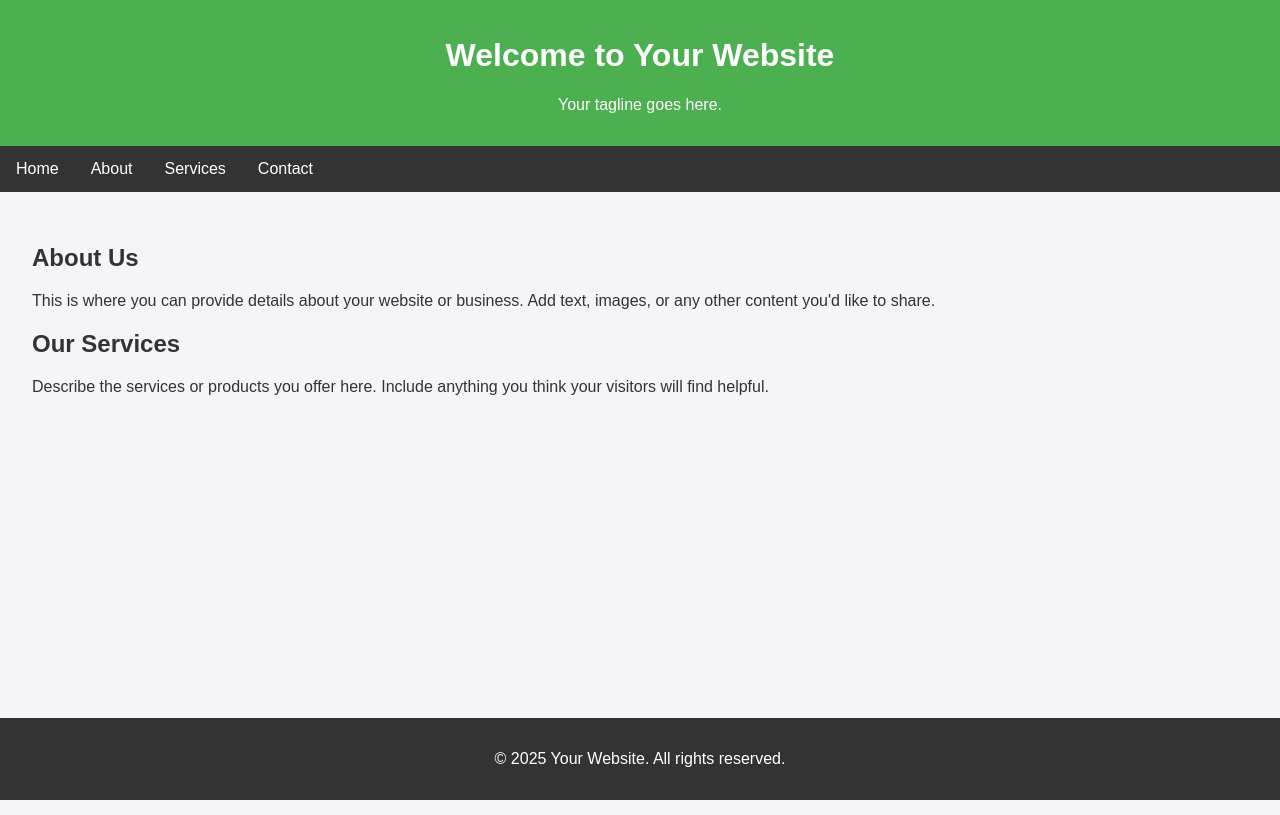
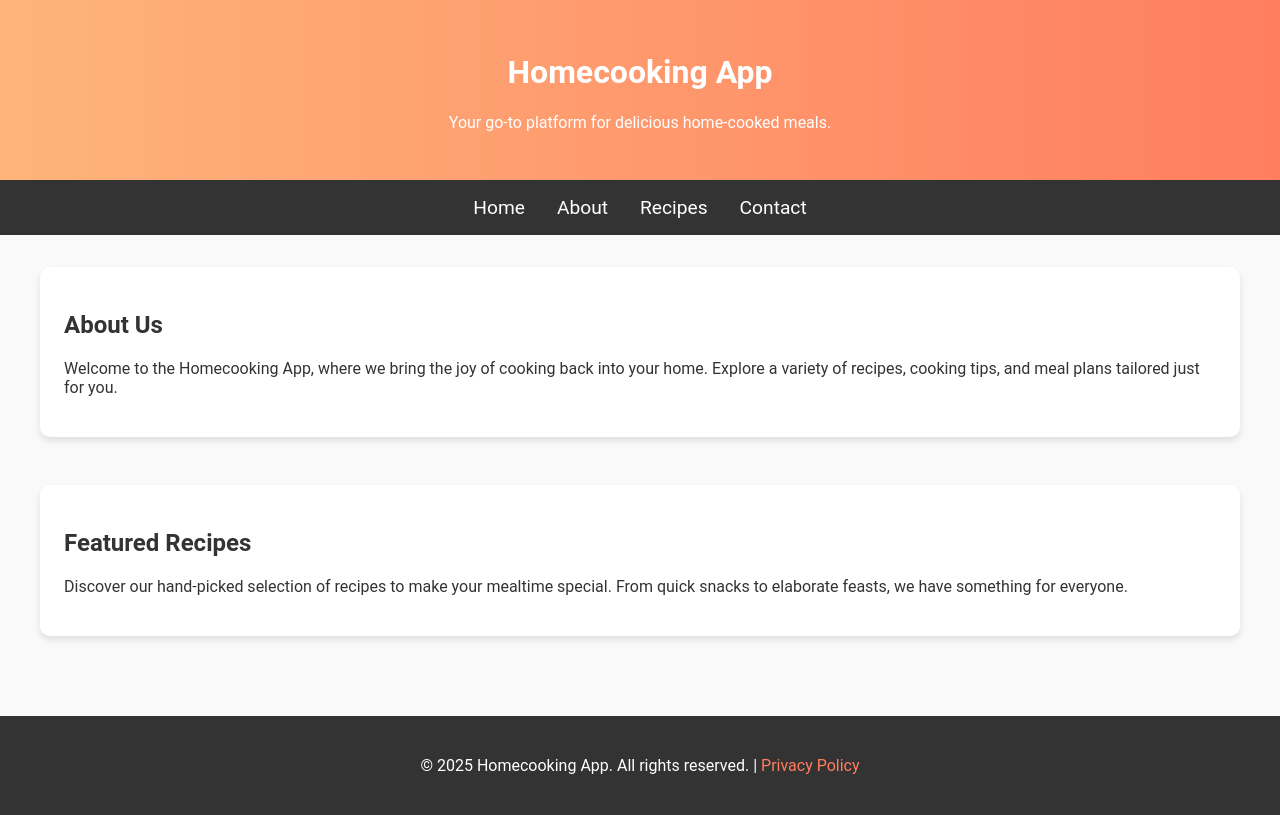
Before and after one commit to bbergerson/homecooking, a plain HTML site: page index.html in a window 1280 px wide. Drawn offline with Linux system fonts and the light colour scheme.

Commit message:
Update index.html

```diff
--- a/index.html
+++ b/index.html
@@ -3,77 +3,107 @@
 <head>
     <meta charset="UTF-8">
     <meta name="viewport" content="width=device-width, initial-scale=1.0">
-    <title>Your Website</title>
+    <title>Homecooking App</title>
     <style>
         body {
-            font-family: Arial, sans-serif;
+            font-family: 'Roboto', sans-serif;
             margin: 0;
             padding: 0;
-            background-color: #f4f4f9;
+            background-color: #f9f9f9;
             color: #333;
         }
         header {
-            background-color: #4CAF50;
+            background: linear-gradient(90deg, #ff7e5f, #feb47b);
             color: white;
-            padding: 1rem 2rem;
+            padding: 2rem;
             text-align: center;
+            transition: all 0.3s ease-in-out;
+        }
+        header:hover {
+            background: linear-gradient(90deg, #feb47b, #ff7e5f);
         }
         nav {
+            display: flex;
+            justify-content: center;
             background-color: #333;
             color: white;
-            overflow: hidden;
+            padding: 1rem 0;
+            position: sticky;
+            top: 0;
+            z-index: 1000;
         }
         nav a {
-            float: left;
-            display: block;
+            margin: 0 1rem;
             color: white;
-            text-align: center;
-            padding: 14px 16px;
             text-decoration: none;
+            font-size: 1.2rem;
+            transition: color 0.3s ease;
         }
         nav a:hover {
-            background-color: #575757;
+            color: #ff7e5f;
         }
         main {
             padding: 2rem;
+            max-width: 1200px;
+            margin: 0 auto;
+        }
+        section {
+            margin-bottom: 3rem;
+            padding: 1.5rem;
+            background: white;
+            border-radius: 10px;
+            box-shadow: 0 4px 6px rgba(0, 0, 0, 0.1);
+            transition: transform 0.3s ease, box-shadow 0.3s ease;
+        }
+        section:hover {
+            transform: translateY(-5px);
+            box-shadow: 0 6px 10px rgba(0, 0, 0, 0.15);
         }
         footer {
             text-align: center;
-            padding: 1rem 0;
+            padding: 1.5rem 0;
             background-color: #333;
             color: white;
-            position: fixed;
+            position: relative;
             bottom: 0;
             width: 100%;
+        }
+        footer a {
+            color: #ff7e5f;
+            text-decoration: none;
+            transition: color 0.3s ease;
+        }
+        footer a:hover {
+            color: #feb47b;
         }
     </style>
 </head>
 <body>
     <header>
-        <h1>Welcome to Your Website</h1>
-        <p>Your tagline goes here.</p>
+        <h1>Homecooking App</h1>
+        <p>Your go-to platform for delicious home-cooked meals.</p>
     </header>
 
     <nav>
         <a href="#">Home</a>
         <a href="#">About</a>
-        <a href="#">Services</a>
+        <a href="#">Recipes</a>
         <a href="#">Contact</a>
     </nav>
 
     <main>
         <section>
             <h2>About Us</h2>
-            <p>This is where you can provide details about your website or business. Add text, images, or any other content you'd like to share.</p>
+            <p>Welcome to the Homecooking App, where we bring the joy of cooking back into your home. Explore a variety of recipes, cooking tips, and meal plans tailored just for you.</p>
         </section>
         <section>
-            <h2>Our Services</h2>
-            <p>Describe the services or products you offer here. Include anything you think your visitors will find helpful.</p>
+            <h2>Featured Recipes</h2>
+            <p>Discover our hand-picked selection of recipes to make your mealtime special. From quick snacks to elaborate feasts, we have something for everyone.</p>
         </section>
     </main>
 
     <footer>
-        <p>&copy; 2025 Your Website. All rights reserved.</p>
+        <p>&copy; 2025 Homecooking App. All rights reserved. | <a href="#">Privacy Policy</a></p>
     </footer>
 </body>
 </html>
```
